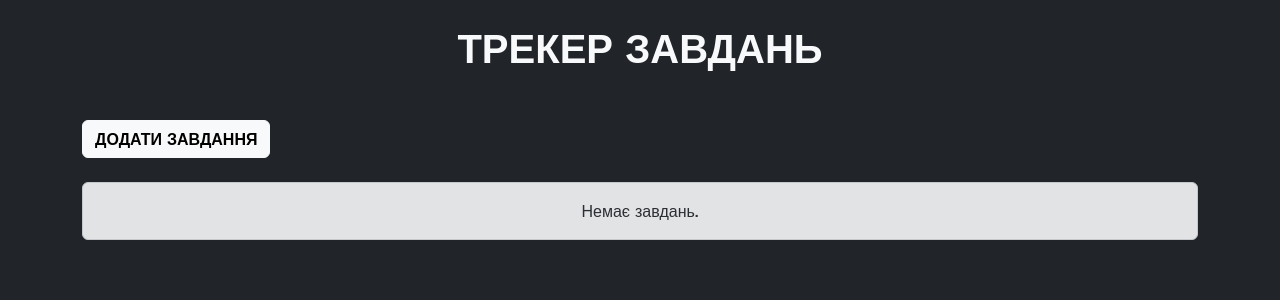
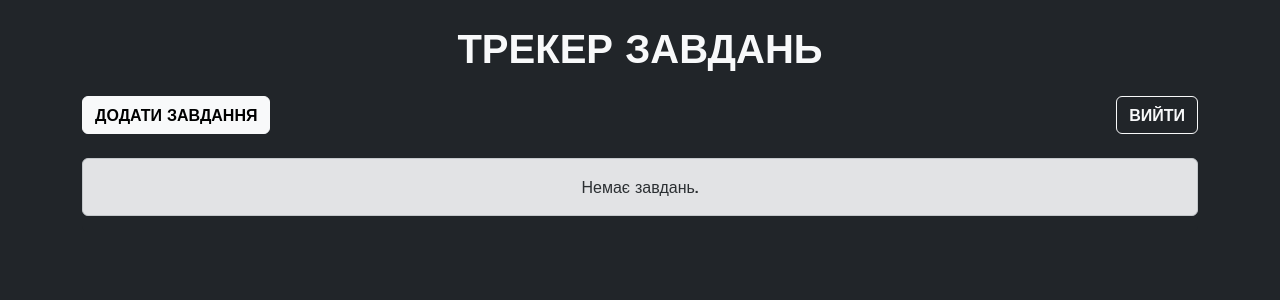
Before and after one commit to Lavenderlayne/task, a Django app: page / in a window 1280 px wide. Shown: the top 300 px of the page. Run offline with Django 5.2, Linux system fonts and the light colour scheme; data that the repository does not hold is empty.

Commit message:
Refactor task list template to improve layout and add logout confirmation modal

```diff
--- a/templates/task_list.html
+++ b/templates/task_list.html
@@ -5,9 +5,36 @@
   Трекер завдань
 </h1>
 
-<a class="btn btn-light my-4 fw-bold text-uppercase" href="{% url 'task_create' %}" role="button">
-    Додати завдання
-</a>
+<div class="d-flex justify-content-between align-items-center mb-4">
+    <a class="btn btn-light fw-bold text-uppercase" href="{% url 'task_create' %}" role="button">
+        Додати завдання
+    </a>
+
+    <button type="button" class="btn btn-outline-light fw-bold text-uppercase" data-bs-toggle="modal" data-bs-target="#logoutModal">
+        Вийти
+    </button>
+</div>
+
+<div class="modal fade" id="logoutModal" tabindex="-1" aria-labelledby="logoutModalLabel" aria-hidden="true">
+    <div class="modal-dialog">
+        <div class="modal-content bg-dark text-light">
+            <div class="modal-header border-secondary">
+                <h5 class="modal-title" id="logoutModalLabel">Підтвердження виходу</h5>
+                <button type="button" class="btn-close btn-close-white" data-bs-dismiss="modal" aria-label="Close"></button>
+            </div>
+            <div class="modal-body">
+                Ви впевнені, що хочете вийти з акаунту?
+            </div>
+            <div class="modal-footer border-secondary">
+                <button type="button" class="btn btn-secondary" data-bs-dismiss="modal">Скасувати</button>
+                <form action="{% url 'logout' %}" method="post">
+                    {% csrf_token %}
+                    <button type="submit" class="btn btn-danger">Вийти</button>
+                </form>
+            </div>
+        </div>
+    </div>
+</div>
 
 <div class="list-group bg-dark rounded">
     {% for task in tasks %}
```
